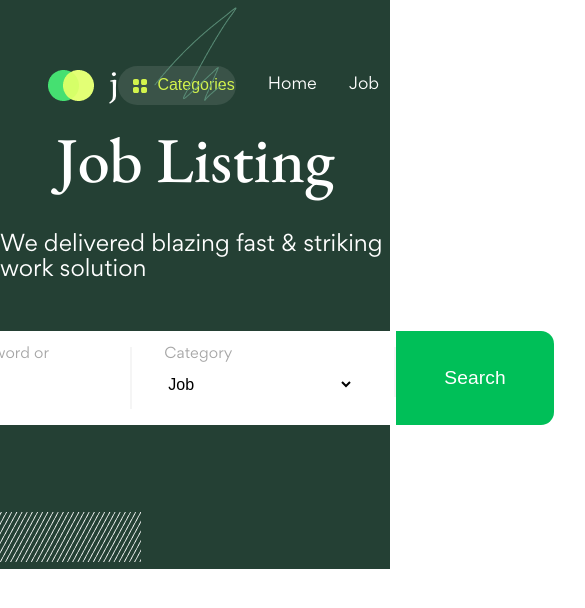
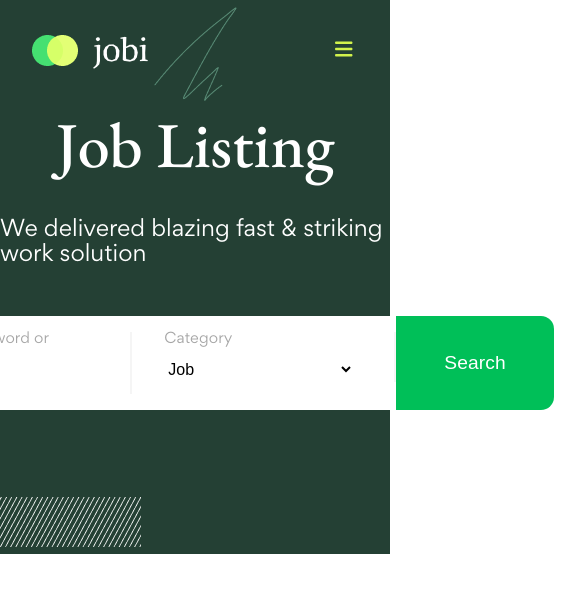
Before and after one commit to bbatal/JOBI, a React (Create React App) app: page /job-list in a window 390 px wide. Shown: the top 608 px of the page, 585 px wide, since content can reach past the window. Built offline with nearby package versions, Linux system fonts and the light colour scheme.

Commit message:
(feature): mobile menu functional

```diff
--- a/src/components/NavJobListing.tsx
+++ b/src/components/NavJobListing.tsx
@@ -1,10 +1,23 @@
+import { useState } from 'react';
+
 import styled from 'styled-components';
+import { device } from '../styles/breakpoints';
 
 // Assets
 import logo from '../assets/logo-elipsees.png';
 import category from '../assets/category.svg';
 
+// Dependencies
+import { FontAwesomeIcon } from '@fortawesome/react-fontawesome';
+import { faBars } from '@fortawesome/free-solid-svg-icons';
+
 export default function NavJobListing() {
+    const [isActive, setIsActive] = useState(false);
+
+    const handleMobileMenu = () => {
+        setIsActive(!isActive);
+    }
+
   return (
     <Nav>
     <List>
@@ -22,31 +35,35 @@
                 <span style={{marginLeft:"10px"}}>Categories</span>
             </CategoriesExtended>
         </Categories>
-        <Item>
+        <Item className={isActive ? "active" : ""}>
             <a href="/">Home</a>
         </Item>
-        <Item>
+        <Item className={isActive ? "active" : ""}>
             <a href="/">Job</a>
         </Item>
-        <Item>
+        <Item className={isActive ? "active" : ""}>
             <a href="/">Explore</a>
         </Item>
-        <Item>
+        <Item className={isActive ? "active" : ""}>
             <a href="/">Contact</a>
         </Item>
-        <Item>
+        <Item className={isActive ? "active" : ""}>
             <a href="/">Pages</a>
         </Item>
-        <Login>
+        <Login className={isActive ? "active" : ""}>
             <div>
             <a href="/">Post Job</a>
             <Button>Login</Button>
             </div>
         </Login>
-        <Item>
+        <Item className={isActive ? "active" : ""}>
             <HireButtonExtended>Hire Top Talents</HireButtonExtended>
         </Item>
-        <Item className="toggle"><a href="/"><i className="fas fa-bars"></i></a></Item>
+        <Toggle onClick={() => handleMobileMenu()}>
+            <Button>
+                <FontAwesomeIcon icon={ faBars } />
+            </Button>
+        </Toggle>
     </List>
     </Nav>
   )
@@ -63,6 +80,18 @@
     align-items: center;
     color: #fff;
     max-width: 1492px;
+
+    @media ${device.sm} {
+        flex-wrap: wrap;
+        position: absolute;
+        top: 2em;
+        right: 2em;
+        left: 2em;
+
+        li a {
+            display: block;
+        }
+    }
 `
 
 const Text = styled.span`
@@ -111,13 +140,60 @@
         bottom: 0;
         background-color: var(--tertiary-lightGreen);
     }
+
+    @media ${device.sm} {
+        display: none;
+        width: 100%;
+        order: 2;
+        text-align: center;
+
+        button:after {
+        height: 1px;
+        width: 70%;
+        left: 50%;
+        top: 0px;
+        bottom: 5px;
+    }
+
+        &.active {
+            display: block;
+        }
+    }
 `
 
 const Categories = styled.li`
     flex-grow: 1;
+
+    @media ${device.sm} {
+        display: none;
+    }
 `
 
 const Item = styled.li`
     flex-grow: 0;
     margin-left: 2em;
+
+    @media ${device.sm} {
+        order: 3;
+        width: 100%;
+        text-align: center;
+        display: none;
+
+        &.active {
+            display: block;
+        }
+    }
 `
+
+const Toggle = styled(Item)`
+    display: none;
+    cursor: pointer;
+    z-index: 10;
+    font-size: 20px;
+
+    @media ${device.sm} {
+        display: block;
+        width: min-content;
+        order: 1;
+    }
+`
--- /dev/null
+++ b/src/styles/breakpoints.ts
@@ -0,0 +1,26 @@
+interface Size {
+    xs: string
+    sm: string
+    md: string
+    lg: string
+    xl: string
+    xxl: string
+}
+
+const size: Size = {
+  xs: '400px', // for small screen mobile
+  sm: '600px', // for mobile screen
+  md: '900px', // for tablets
+  lg: '1280px', // for laptops
+  xl: '1440px', // for desktop / monitors
+  xxl: '1920px', // for big screens
+}
+
+export const device = {
+  xs: `(max-width: ${size.xs})`,
+  sm: `(max-width: ${size.sm})`,
+  md: `(max-width: ${size.md})`,
+  lg: `(max-width: ${size.lg})`,
+  xl: `(max-width: ${size.xl})`,
+  xxl: `(max-width: ${size.xxl})`,
+}
```
